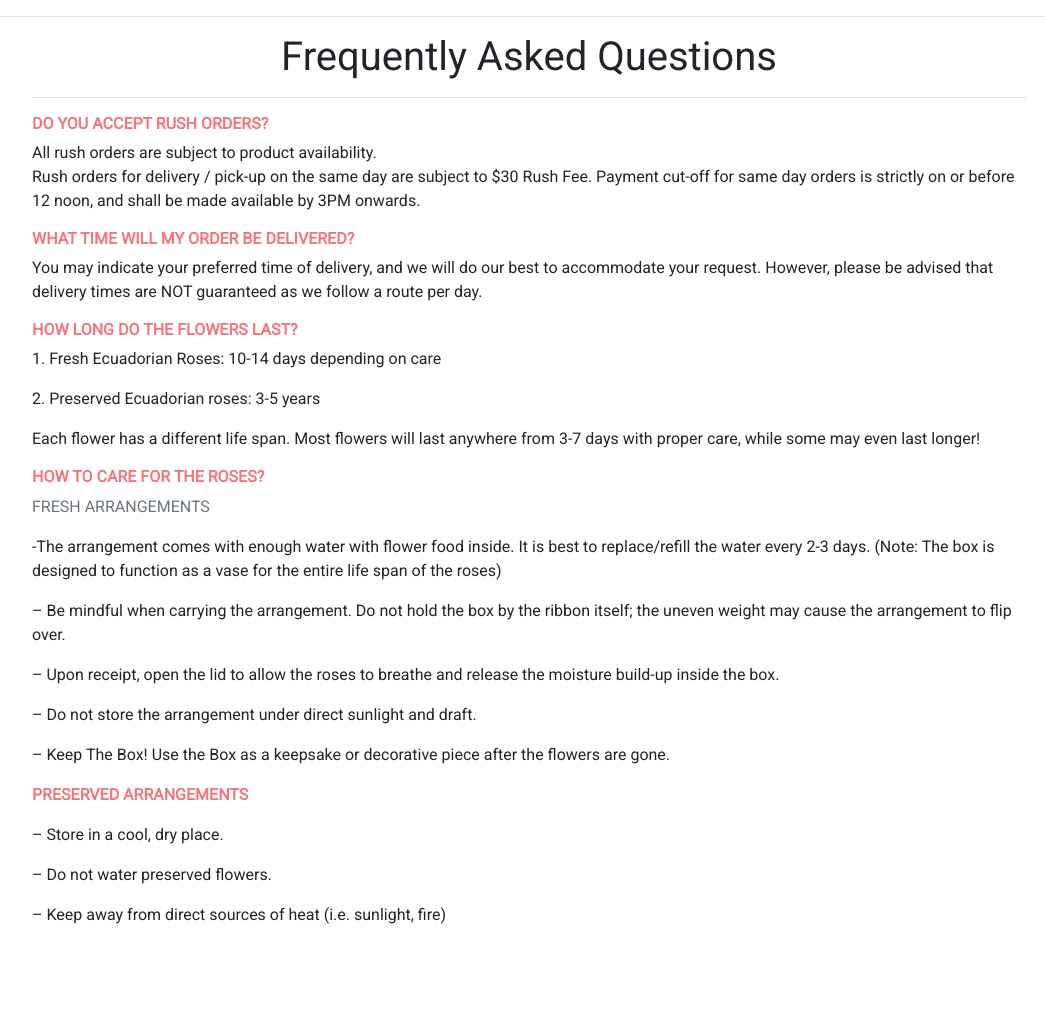
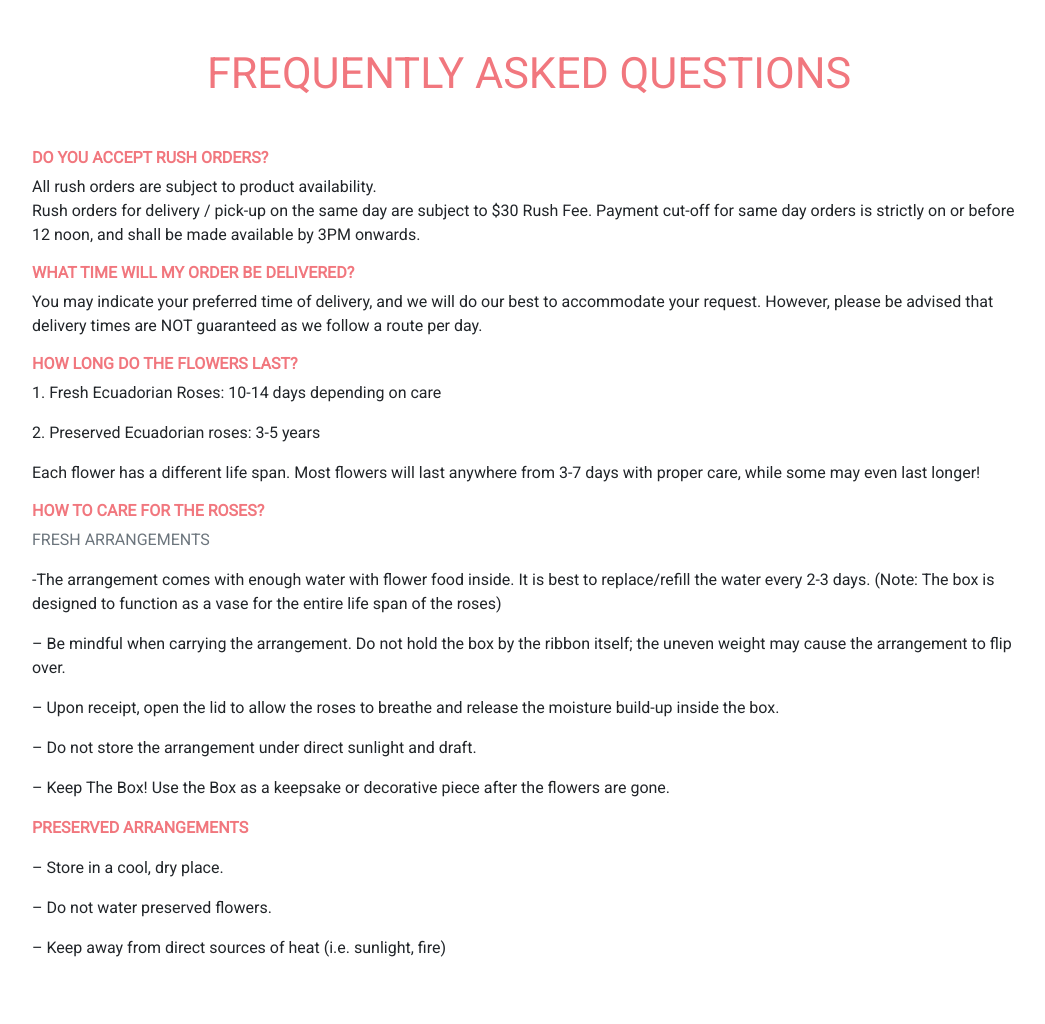
Before and after one commit to Saharalnoor/ysra_house_of_flower_MS, a Django app: page /faqs/ in a window 1280 px wide. Shown: the part 185-1209 px from the top of the page, without its empty margins (111-1156 px from the left). Before the commit the page ends 1109 px from the top, so only its background shows below. Run offline with Django 3.2, Linux system fonts and the light colour scheme; parts of the project's set-up code (start-up, migrations or seed data) failed here and were passed over; some libraries are stand-ins or nearby versions.

Commit message:
Updated Faqs page

```diff
--- a/home/templates/home/faqs.html
+++ b/home/templates/home/faqs.html
@@ -2,12 +2,10 @@
 {% load static %}
 
 {% block content %}
-<hr>
 <div class="container">
     <div class="row">
-        <div class="col-12 mb-5">
-            <h1 class="faqs-header">Frequently Asked Questions</h1>
-            <hr>
+        <div class="col-12 mt-5 mb-5">
+            <h1 class="faqs-header text-uppercase mb-5">Frequently Asked Questions</h1>
             <h4 class="question-title">DO YOU ACCEPT RUSH ORDERS?</h4>
             <p>All rush orders are subject to product availability. <br>
             Rush orders for delivery / pick-up on the same day are subject to $30 Rush Fee. Payment cut-off for same day orders is strictly on or before 12 noon, and shall be made available by 3PM onwards.</p>
--- a/static/css/base.css
+++ b/static/css/base.css
@@ -87,7 +87,7 @@ body {
 
 }
 
-.Thankyou-heading{
+.faqs-header, .Thankyou-heading{
     font-size: 2.7em;
     font-family:'Roboto', sans-serif;
     text-transform: uppercase;
```
